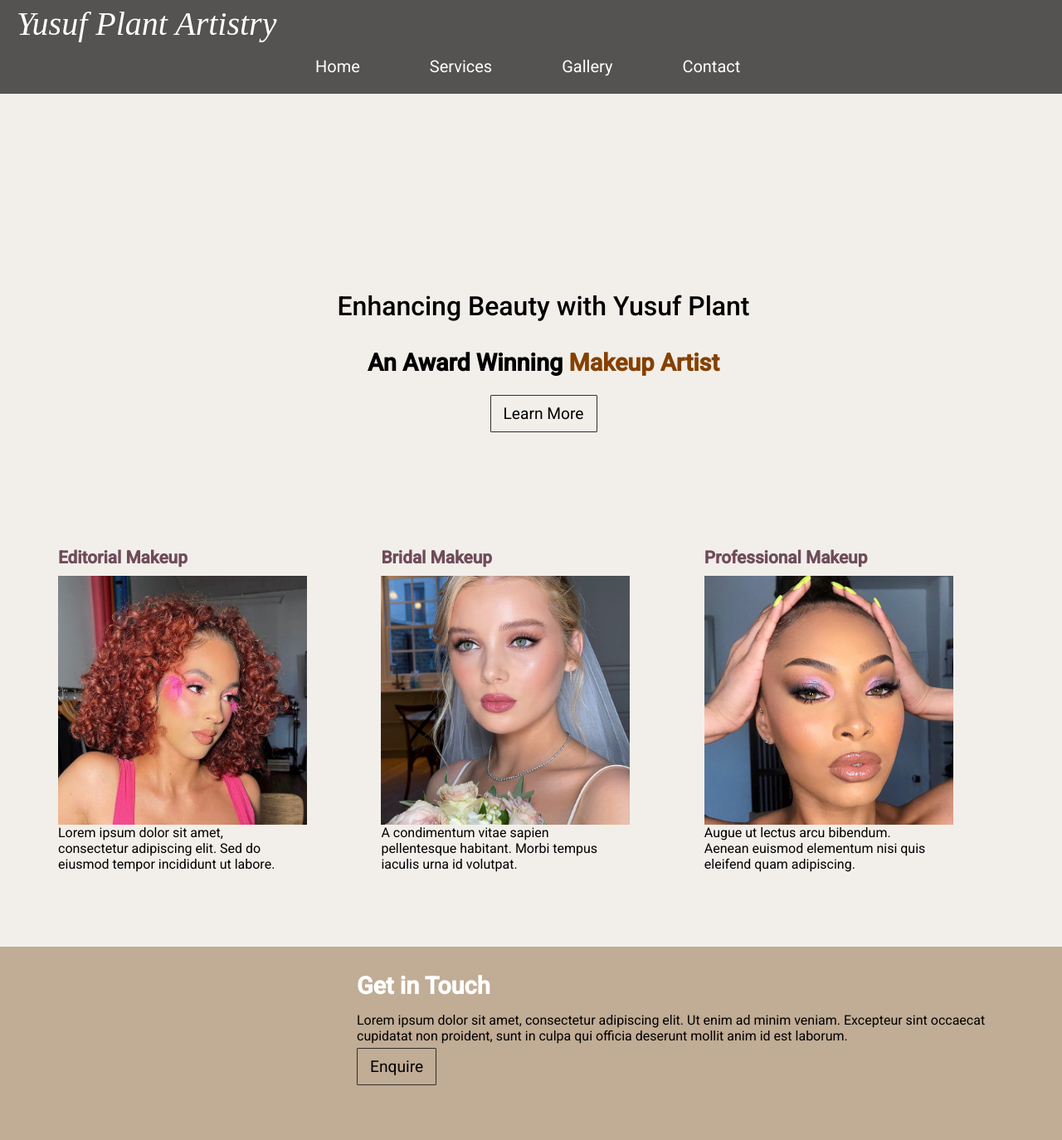
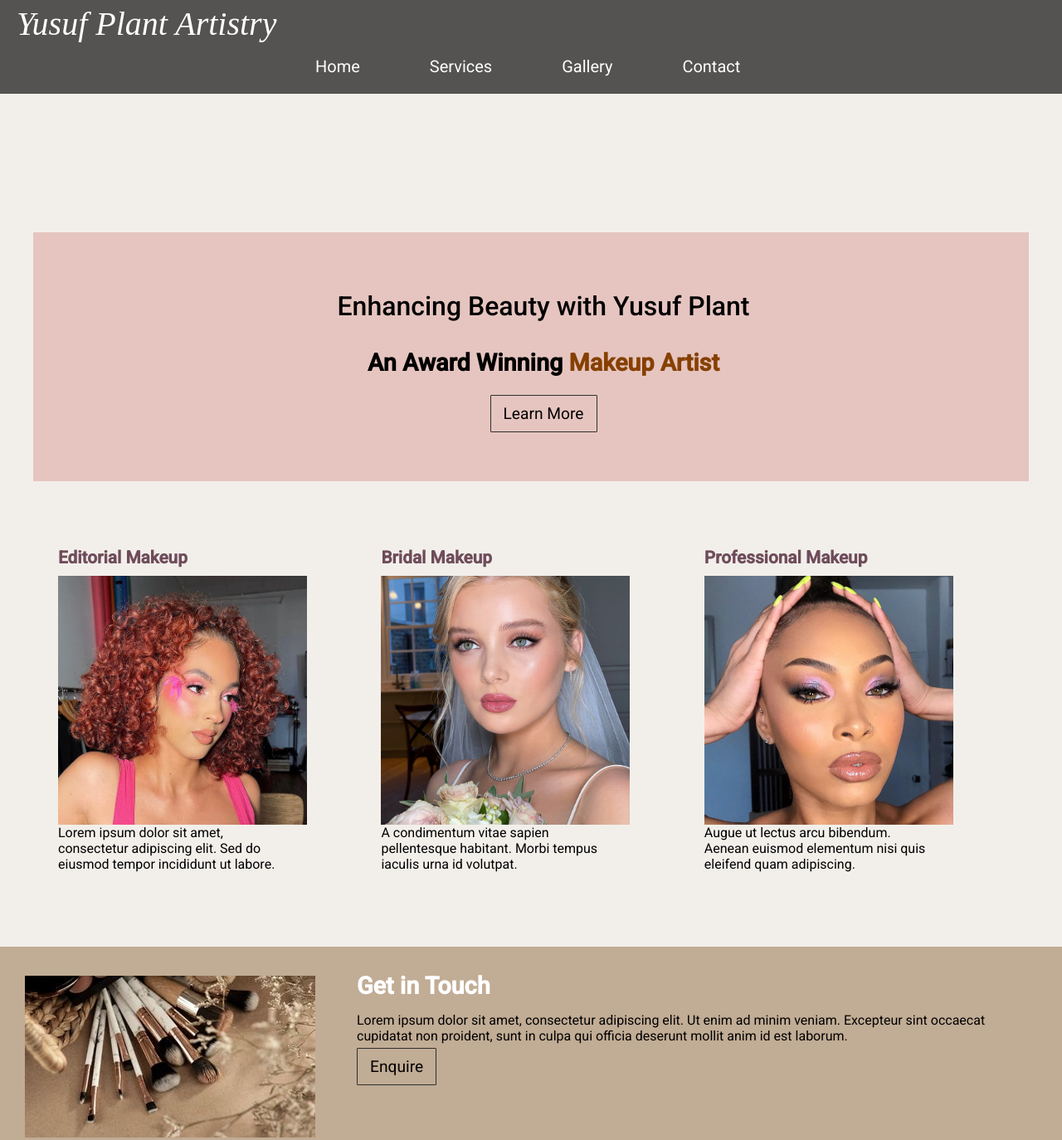
Before and after one commit to yvonneelicia/Web-Design-Assessment, a plain HTML site: page index.html in a window 1280 px wide. Shown: the top 1374 px of the page at 83% size. Drawn offline with Linux system fonts and the light colour scheme.

Commit message:
Update style.css

```diff
--- a/style.css
+++ b/style.css
@@ -86,7 +86,7 @@ nav .menu ul li a:hover{
 
 /* header */
 header{
-    height: 300px; background: #F2EFEA url(images/bg1200x300.jpg) no-repeat center bottom; position: relative; text-align: center; padding-left: 30px; padding-top: 280px;
+    height: 300px; background: #F2EFEA url(bg1200x300.jpg) no-repeat center bottom; position: relative; text-align: center; padding-left: 30px; padding-top: 280px;
     /* Setting height of header, the background properties and position.
     The relative positioning meansthat any items positioned inside of the page element will be positioned in relation to the header element.*/
 }
@@ -163,7 +163,7 @@ section.info{
 }
 section.info article{
     padding: 0 20px 0 400px; /* Adding padding proeprties by setting 0 px on top, 20px on the right, 0 px on the bottom and 400px to the left (this will move alot of the content to the left). */
-    background: url(images/brushes.jpg) no-repeat 0 5px ;
+    background: url(brushes.jpg) no-repeat 0 5px ;
     min-height: 200px; /* to ensure no content is cut-off */
 }
 section.info h2{
```
